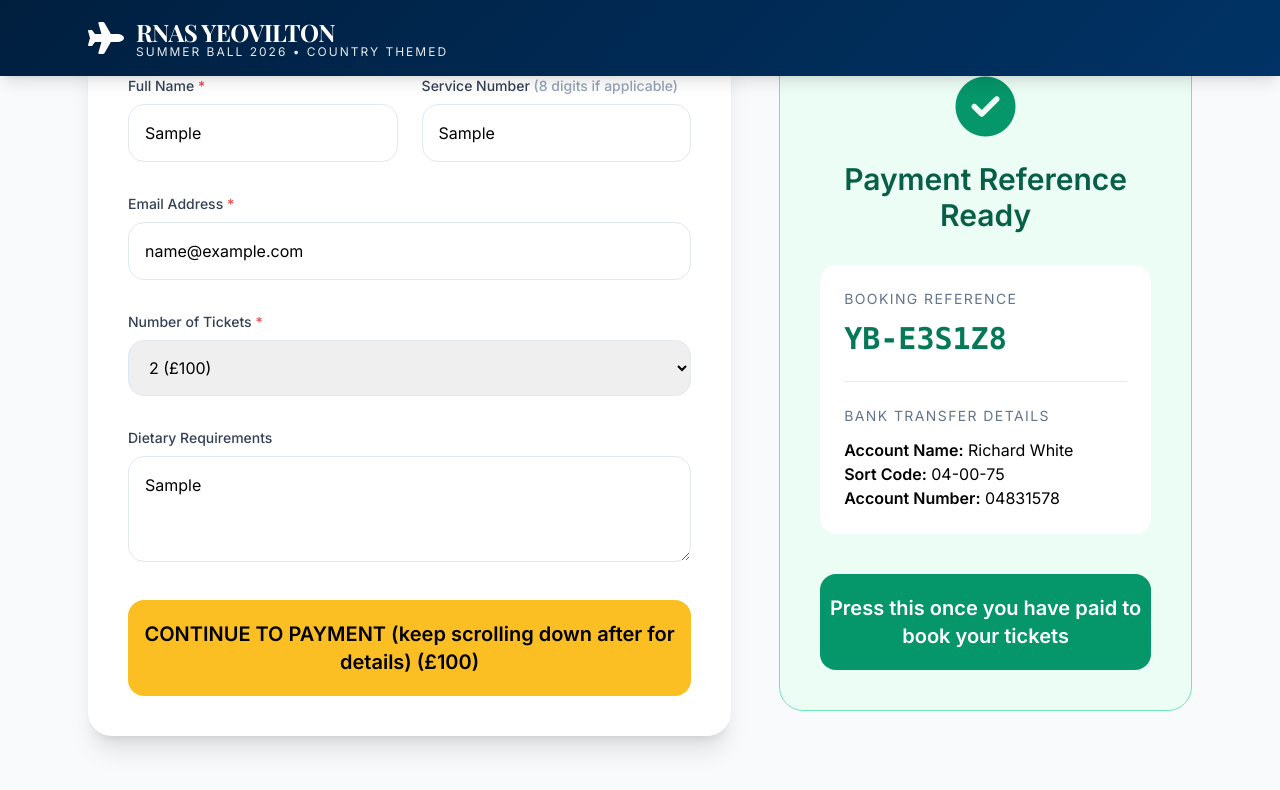
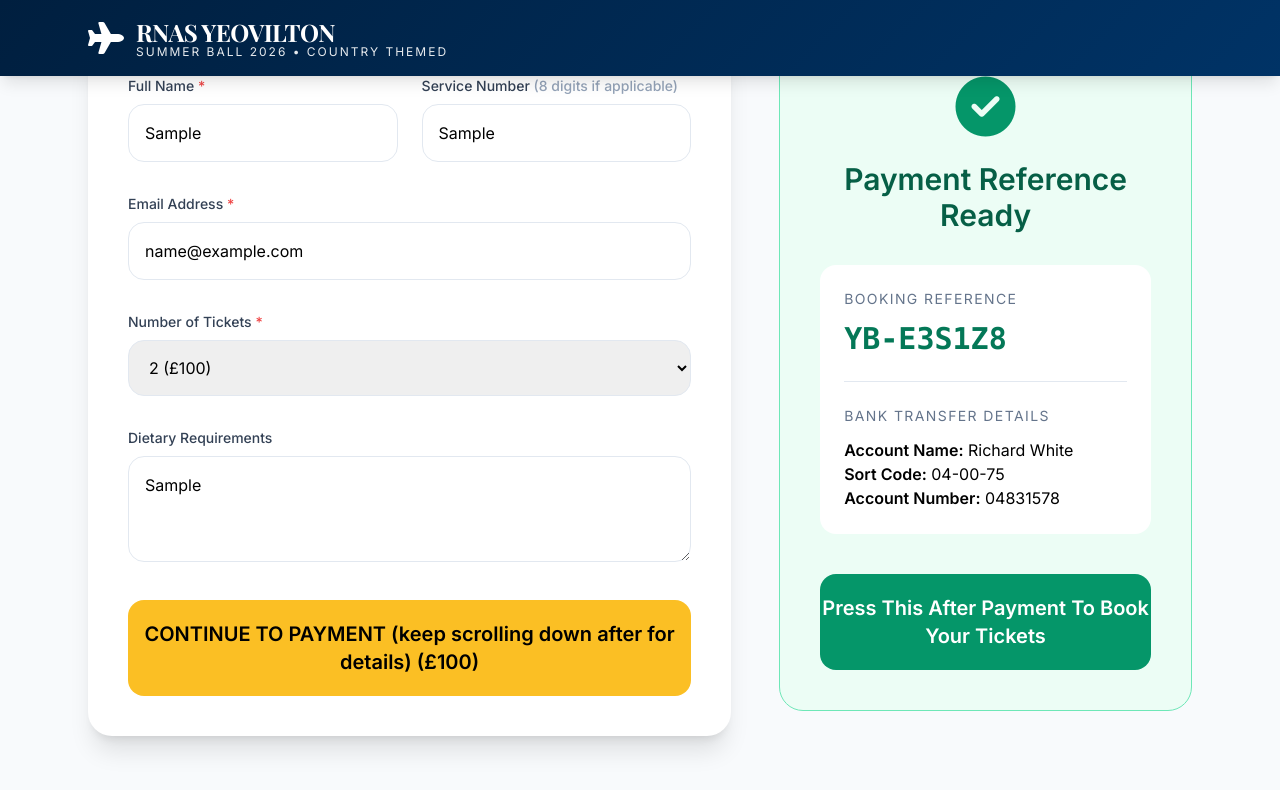
Before and after one commit to graniteheed-gif/RNAS-Yeovilton-Summer-Ball-2026, a plain HTML site: page index.html in a window 1280 px wide. Both pictures are taken after typing "Sample", "Sample", "name@example.com", "Sample" into the empty fields and a click on the button 409 px from the left and 1348 px from the top of the page. Shown: the part 700-1490 px from the top of the page. Drawn offline with nearby package versions, Linux system fonts and the light colour scheme.

Commit message:
Update index.html

```diff
--- a/index.html
+++ b/index.html
@@ -101,7 +101,7 @@
                     </div>
                     <button onclick="confirmAndSubmit()"
                             class="mt-10 w-full bg-emerald-600 hover:bg-emerald-700 text-white font-semibold py-5 rounded-2xl text-xl">
-                        Press this once you have paid to book your tickets
+                        Press This After Payment To Book Your Tickets
                     </button>
                 </div>
             </div>
```
